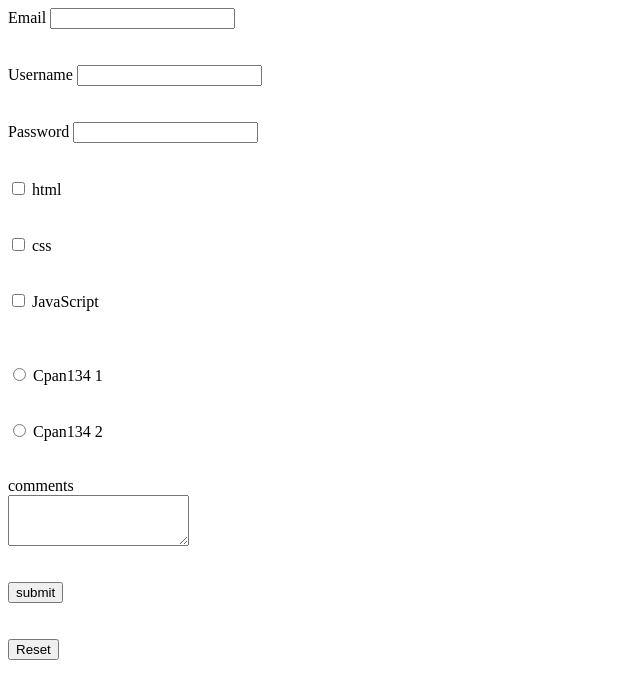
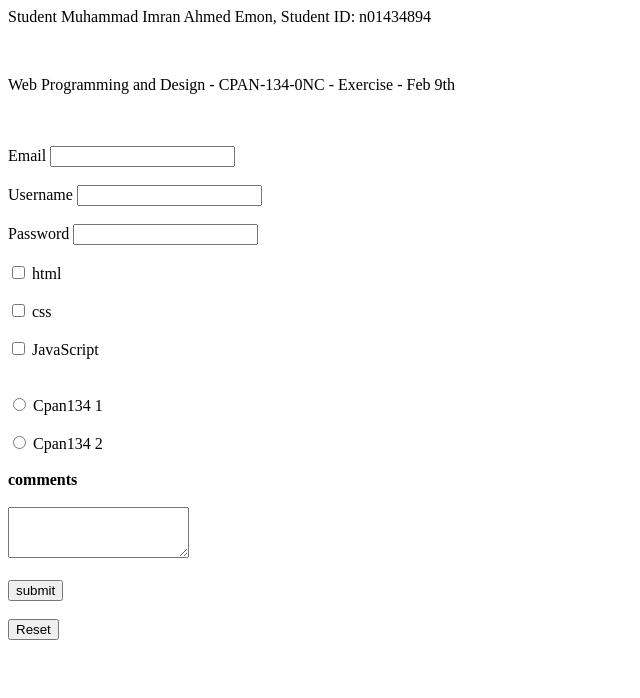
Before and after one commit to n01434894/cpan134, a plain HTML site: page Forms/formexample.html in a window 1280 px wide. Shown: the whole page, without its empty margins (0-640 px from the left). Drawn offline with Linux system fonts and the light colour scheme.

Commit message:
hfjhfvhhh

```diff
--- a/Forms/formexample.html
+++ b/Forms/formexample.html
@@ -1,13 +1,20 @@
-<html>
+<!DOCTYPE html>
 
 <head>
 
-
+<title> Web Programming and Design - CPAN-134-0NC - Exercise - Feb 9th</title>
 
 </head>
 
 
 <body>
+<div Id="Student Info"
+    <p>Student Muhammad Imran Ahmed Emon, Student ID: n01434894</p>
+    <br>
+    <p>Web Programming and Design - CPAN-134-0NC - Exercise - Feb 9th</p>
+</div>
+    <br>
+    <br>
 
     <form actiion="processmyinput.php" method="post" name="MyFirstFormId">
 
@@ -16,17 +23,14 @@ Email <input type ="text" id="email" name="email">
 
 <br>
 <br>
-<br>
 
 Username <input type ="text" id="usernameID" name="username" maxlength="30">
 
 <br>
 <br>
-<br>
 
 Password <input type ="password" id="passwordID" name="password" maxlength="30">
 
-<br>
 <br>
 <br>
 
@@ -35,12 +39,10 @@ Password <input type ="password" id="passwordID" name="password" maxlength="30">
 
 <br>
 <br>
-<br>
 
 <input type ="checkbox" id="checkbox2Id" name="checkbox2" value="css">
 <label for="checkbox2Id">css</label>
 
-<br>
 <br>
 <br>
 
@@ -49,12 +51,10 @@ Password <input type ="password" id="passwordID" name="password" maxlength="30">
 
 <br>
 <br>
-<br>
 
 <input type ="radio" id="radio1Id" name="radio1" value="course1">
 <label for="radio1Id">Cpan134 1</label>
 
-<br>
 <br>
 <br>
 
@@ -64,15 +64,13 @@ Password <input type ="password" id="passwordID" name="password" maxlength="30">
 
 <br>
 <br>
-<br>
 
-comments
+<strong> comments </strong>
 
 <br>
-
+<br>
 <textarea name="comments" id="commentsId" rows="3" cols="20"></textarea>
 
-<br>
 <br>
 <br>
 
@@ -80,7 +78,8 @@ comments
 
 <br>
 <br>
-<br>
+
+
 <input type="reset" name="MyResetbutton" id="MyResetButton" value="Reset">
 
     </form>
```
Also changed, not shown: 1 other file.
